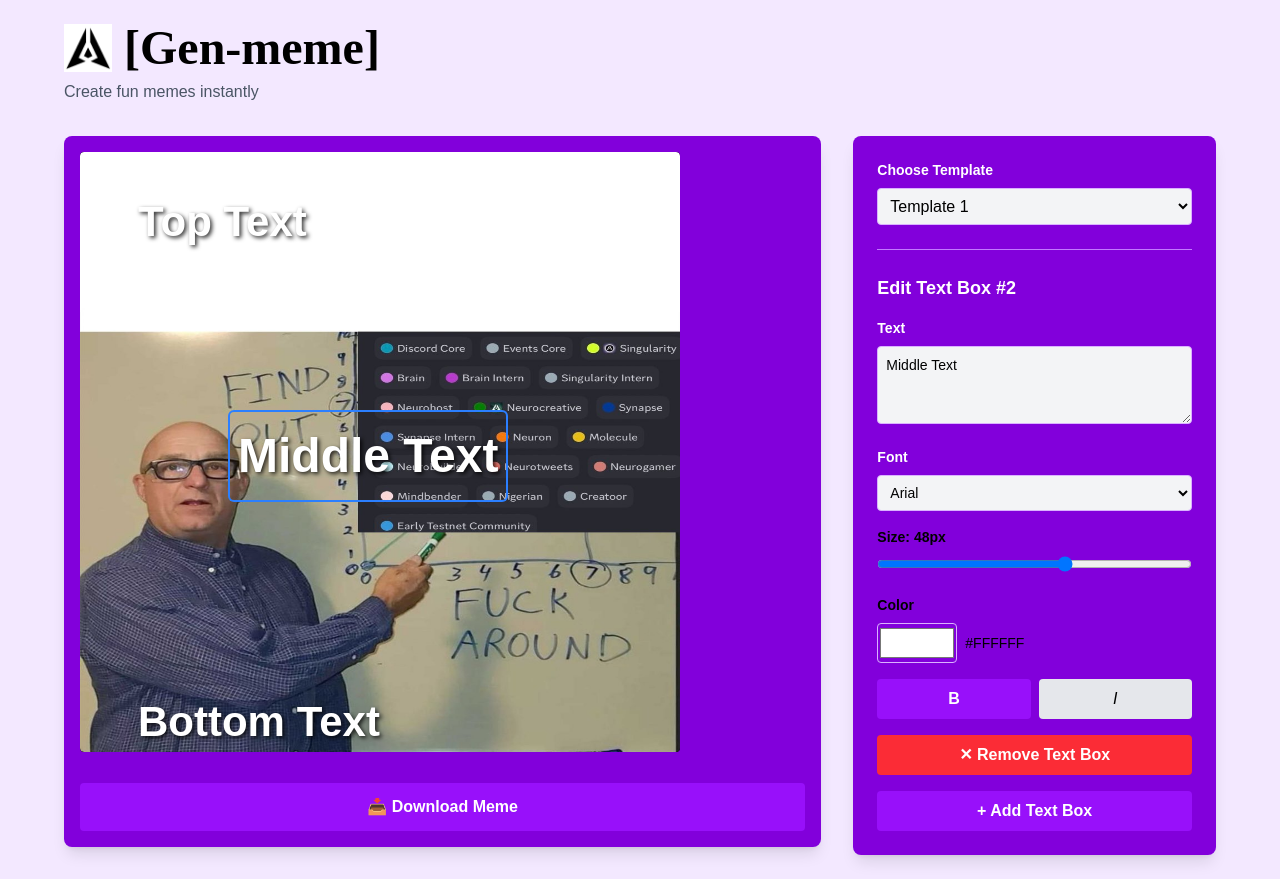
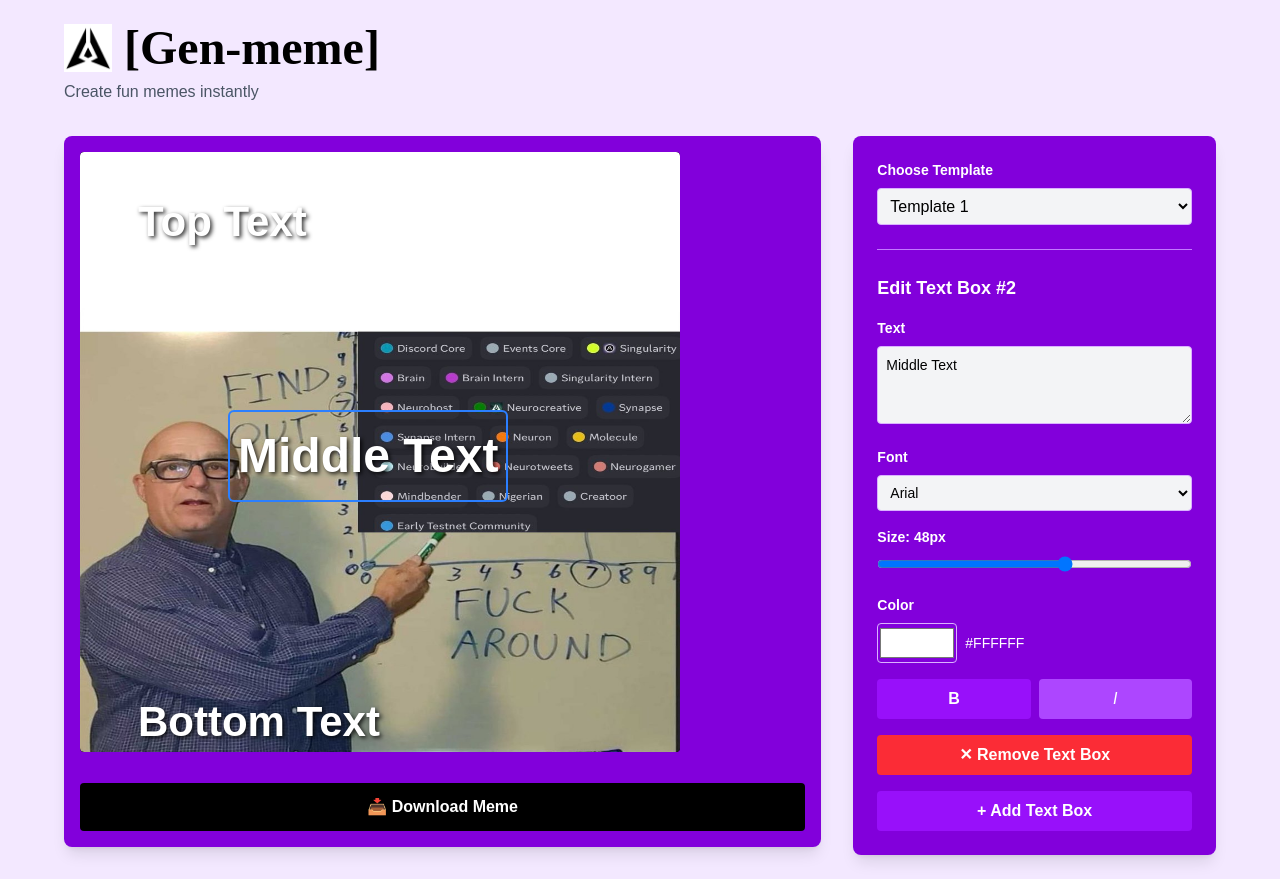
Before and after one commit to Jennivarl/genmeme, a Next.js app: page / in a window 1280 px wide. Built offline with nearby package versions, Linux system fonts and the light colour scheme.

Commit message:
Change download button color from purple to black

```diff
--- a/src/app/components/MemeGenerator.tsx
+++ b/src/app/components/MemeGenerator.tsx
@@ -224,7 +224,7 @@ export default function MemeGenerator() {
                         <div className="mt-6 flex gap-4">
                             <button
                                 onClick={downloadMeme}
-                                className="flex-1 bg-purple-600 hover:bg-purple-700 text-white py-3 rounded font-semibold transition"
+                                className="flex-1 bg-black hover:bg-gray-900 text-white py-3 rounded font-semibold transition"
                             >
                                 📥 Download Meme
                             </button>
@@ -286,7 +286,7 @@ export default function MemeGenerator() {
 
                                 {/* Font Size */}
                                 <div className="mb-4">
-                                    <label className="block text-sm font-semibold mb-2 text-black">
+                                    <label className="block text-sm font-semibold mb-2 text-white">
                                         Size: {selectedBox.fontSize}px
                                     </label>
                                     <input
@@ -301,7 +301,7 @@ export default function MemeGenerator() {
 
                                 {/* Color */}
                                 <div className="mb-4">
-                                    <label className="block text-sm font-semibold mb-2 text-black">Color</label>
+                                    <label className="block text-sm font-semibold mb-2 text-white">Color</label>
                                     <div className="flex gap-2">
                                         <input
                                             type="color"
@@ -309,7 +309,7 @@ export default function MemeGenerator() {
                                             onChange={(e) => updateTextBox(selectedBox.id, { color: e.target.value })}
                                             className="h-10 w-20 rounded cursor-pointer border border-purple-300"
                                         />
-                                        <span className="flex items-center text-sm text-black">{selectedBox.color}</span>
+                                        <span className="flex items-center text-sm text-white">{selectedBox.color}</span>
                                     </div>
                                 </div>
 
@@ -318,7 +318,7 @@ export default function MemeGenerator() {
                                     <button
                                         onClick={() => updateTextBox(selectedBox.id, { isBold: !selectedBox.isBold })}
                                         className={`flex-1 py-2 px-3 rounded font-bold transition ${
-                                            selectedBox.isBold ? 'bg-purple-600 text-white' : 'bg-gray-200 text-black hover:bg-gray-300'
+                                            selectedBox.isBold ? 'bg-purple-600 text-white' : 'bg-purple-500 text-white hover:bg-purple-600'
                                         }`}
                                     >
                                         B
@@ -326,7 +326,7 @@ export default function MemeGenerator() {
                                     <button
                                         onClick={() => updateTextBox(selectedBox.id, { isItalic: !selectedBox.isItalic })}
                                         className={`flex-1 py-2 px-3 rounded font-italic transition ${
-                                            selectedBox.isItalic ? 'bg-purple-600 text-white' : 'bg-gray-200 text-black hover:bg-gray-300'
+                                            selectedBox.isItalic ? 'bg-purple-600 text-white' : 'bg-purple-500 text-white hover:bg-purple-600'
                                         }`}
                                     >
                                         <em>I</em>
```
